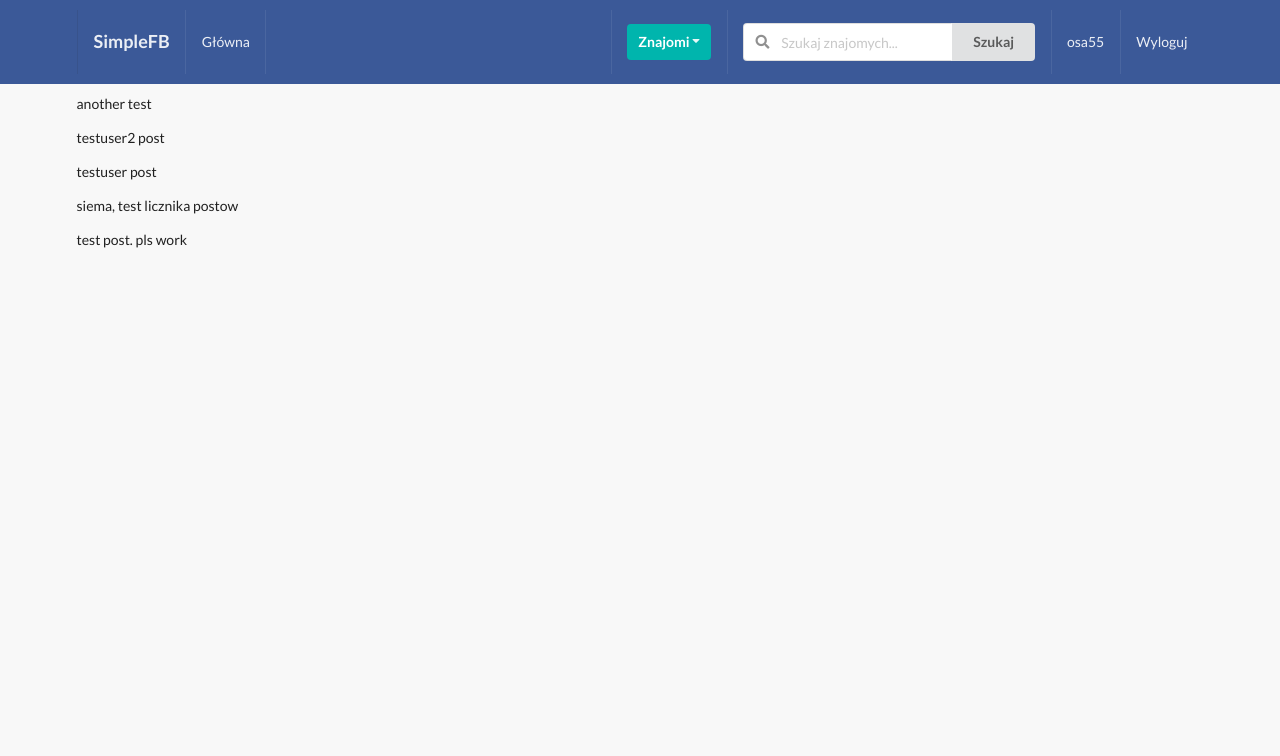
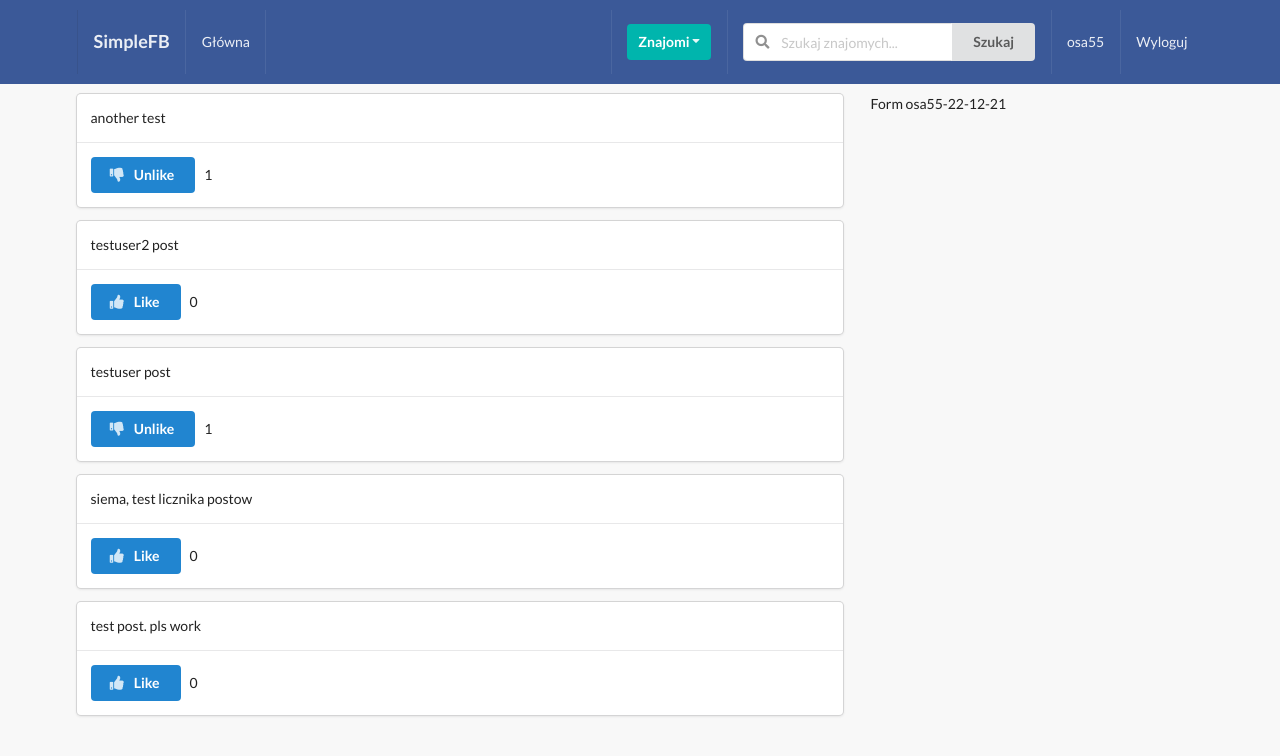
Before and after one commit to MatekZ/fbProjekt, a Django app: page /posts/ in a window 1280 px wide. Shown: the top 756 px of the page. Run offline with Django 4.2, Linux system fonts and the light colour scheme; a user stored in the database is signed in; data comes from the database, SQL or seed files in the repository; both versions use the stored data as it was after the commit; some libraries are stand-ins or nearby versions.

Commit message:
funkcjonalnosc like

```diff
--- a/src/posts/templates/posts/main.html
+++ b/src/posts/templates/posts/main.html
@@ -6,8 +6,36 @@ Posty
 
 {% block content %}
 
-{% for obj in qs %}
-<p>{{obj.post_content}}</p>
-{% endfor %}
+<div class="ui grid">
+    <div class="row">
+        <div class="eleven wide column">
+            {% for obj in qs %}
+                <div class="ui fluid card">
+                    <div class="content">
+                        {{obj.post_content}}
+                    </div>
+                    <div class="content">
+                        <form action="{% url 'posts:like_post_view' %}" method="POST">
+                            {% csrf_token %}
+                            <input type="hidden" name='post_id' value={{obj.id}}>
+                            <button type="submit" class="ui primary button">
+                                {% if profile not in obj.liked.all %}
+                                    <i class="thumbs up icon"></i>&nbsp;Like
+                                {% else %}
+                                    <i class="thumbs down icon"></i>&nbsp;Unlike
+                                {% endif %}
+                            </button>
+                            &nbsp;{{obj.likes_count}}
+                        </form>
+                    </div>
+                </div>
+            {% endfor %}
+        </div>
+        <div class="five wide column">
+            Form
+            {{profile}}
+        </div>
+    </div>
+</div>
 
 {% endblock content %}
--- a/src/posts/urls.py
+++ b/src/posts/urls.py
@@ -1,8 +1,9 @@
 from django.urls import path
-from .views import posts_view
+from .views import posts_view, like_view
 
 app_name = 'posts'
 
 urlpatterns = [
     path('', posts_view, name='main_post_view'),
+    path('liked/', like_view, name='like_post_view'),
 ]
--- a/src/posts/views.py
+++ b/src/posts/views.py
@@ -1,11 +1,43 @@
-from django.shortcuts import render
-from .models import Post
+from django.shortcuts import render, redirect
+from .models import Post, Like
+from profiles.models import Profile
+
 
 def posts_view(requset):
     query_set = Post.objects.all()
+    profile = Profile.objects.get(user=requset.user)
 
     context = {
         'qs': query_set,
+        'profile': profile,
     }
 
     return render(requset, 'posts/main.html', context)
+
+
+def like_view(request):
+    user = request.user
+    if request.method == 'POST':
+        post_id = request.POST.get('post_id')
+        post_obj = Post.objects.get(id=post_id)
+        profile = Profile.objects.get(user=user)
+
+        if profile in post_obj.liked.all():
+            post_obj.liked.remove(profile)
+        else:
+            post_obj.liked.add(profile)
+
+        like, created = Like.objects.get_or_create(user=profile, post_id=post_id)
+
+        if not created:
+            if like.value == 'Like':
+                like.value = 'Unlike'
+            else:
+                like.value = 'Like'
+        else:
+            like.value = 'Like'
+
+        post_obj.save()
+        like.save()
+
+    return redirect('posts:main_post_view')
```
Also changed, not shown: src/db.sqlite3, src/posts/migrations/0004_rename_post_content_post_content.py (added), src/posts/migrations/0005_rename_content_post_post_content.py (added).
